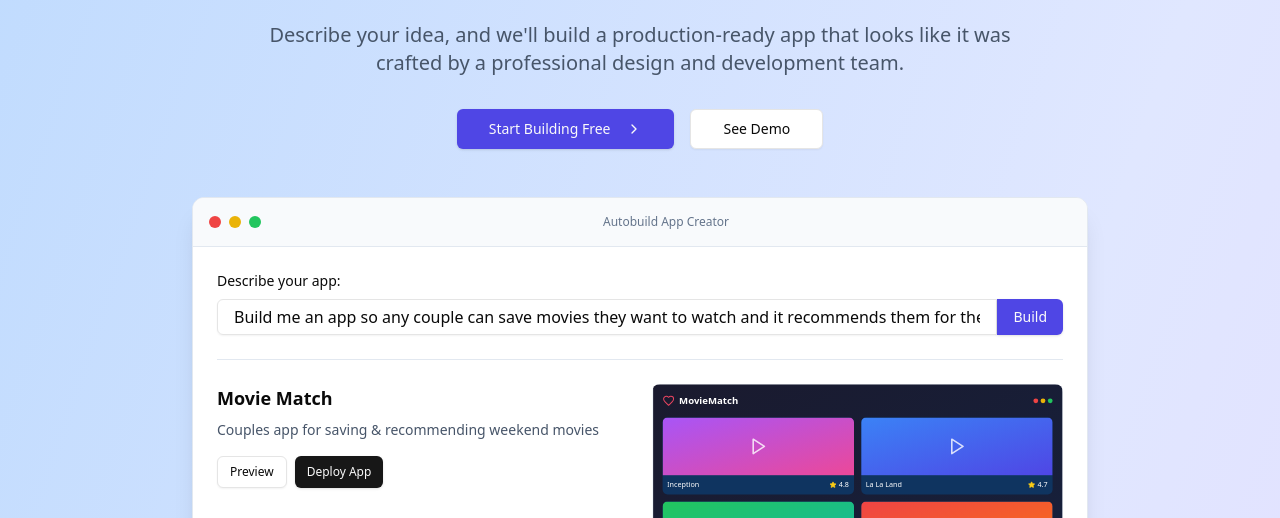
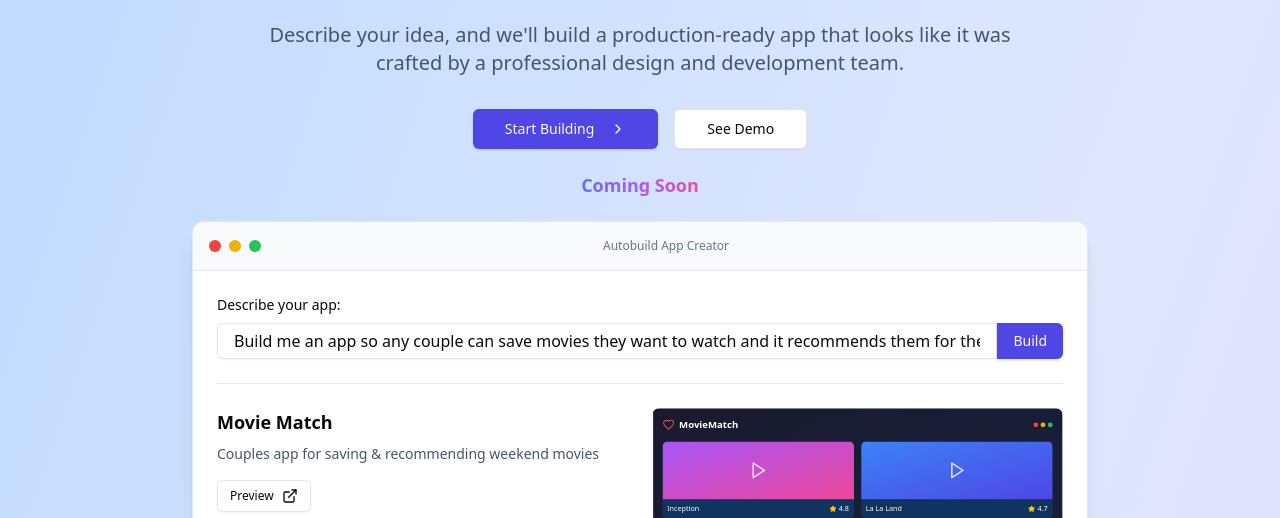
Before and after one commit to autobuilddev/autobuild-landing-page, a Gatsby site: page / in a window 1280 px wide. Shown: the part 266-784 px from the top of the page. Built offline with nearby package versions, Linux system fonts and the light colour scheme; Gatsby itself is replaced by a stand-in of ours.

Commit message:
Update landing page with coming soon indicator and minor UI tweaks

```diff
--- a/src/components/MovieMatchPreview.tsx
+++ b/src/components/MovieMatchPreview.tsx
@@ -102,7 +102,7 @@ const MovieMatchPreview = () => {
 
       {/* Recommendation section */}
       <div className="bg-[#0f3460] rounded-lg p-3 mt-auto">
-        <h4 className="text-[#e94560] font-medium text-sm mb-2">
+        <h4 className="text-secondary font-bold text-sm mb-2">
           Weekend Recommendation
         </h4>
         <div className="flex items-center">
--- a/src/pages/index.tsx
+++ b/src/pages/index.tsx
@@ -16,10 +16,13 @@ import {
   Laptop,
   Pencil,
   ArrowRight,
+  ExternalLinkIcon,
 } from 'lucide-react';
 import MovieMatchPreview from '@/components/MovieMatchPreview';
 import MealPlannerPreview from '@/components/MealPlannerPreview';
 import WorkoutBuddyPreview from '@/components/WorkoutBuddyPreview';
+
+const comingSoon = true;
 
 const LandingPage = () => {
   const [isScrolled, setIsScrolled] = useState(false);
@@ -128,6 +131,7 @@ const LandingPage = () => {
             initial={{ opacity: 0, y: 20 }}
             animate={{ opacity: 1, y: 0 }}
             transition={{ duration: 0.5 }}
+            className="flex flex-col items-center"
           >
             <div className="inline-block mb-4 px-4 py-2 bg-indigo-100 dark:bg-indigo-900/30 rounded-full">
               <p className="text-sm font-medium text-indigo-700 dark:text-indigo-300 flex items-center">
@@ -139,20 +143,29 @@ const LandingPage = () => {
               Your App Idea, <br className="md:hidden" />
               <span className="italic">Professionally</span> Built
             </h1>
-            <p className="text-lg md:text-xl text-slate-600 dark:text-slate-300 max-w-3xl mx-auto mb-8">
+            <p className="text-lg md:text-xl text-slate-600 dark:text-slate-300 max-w-3xl mx-auto mb-4">
               Describe your idea, and we'll build a production-ready app that
               looks like it was crafted by a professional design and development
               team.
             </p>
-            <div className="flex flex-col md:flex-row justify-center gap-4 mb-12">
+            <div className="flex flex-col md:flex-row justify-center gap-4 mb-4 mt-4">
               <Button size="lg" className="bg-indigo-600 hover:bg-indigo-700">
-                Start Building Free
+                Start Building
                 <ChevronRight className="h-4 w-4 ml-2" />
               </Button>
               <Button variant="outline" size="lg">
                 See Demo
               </Button>
             </div>
+            {comingSoon && (
+              <div className="relative mb-4 overflow-hidden">
+                <div className="flex items-center justify-center h-10">
+                  <div className="animate-pulse bg-gradient-to-r from-indigo-500 via-purple-500 to-pink-500 text-transparent bg-clip-text font-bold text-lg">
+                    Coming Soon
+                  </div>
+                </div>
+              </div>
+            )}
           </motion.div>
 
           {/* App Builder Demo */}
@@ -180,7 +193,8 @@ const LandingPage = () => {
                 <div className="flex">
                   <Input
                     value={promptText}
-                    onChange={(e) => setPromptText(e.target.value)}
+                    // onChange={(e) => setPromptText(e.target.value)}
+                    readOnly
                     className="w-full px-4 py-3 text-base rounded-r-none"
                     placeholder="Describe the app you want to build..."
                   />
@@ -201,9 +215,8 @@ const LandingPage = () => {
                     </p>
                     <div className="text-left">
                       <Button variant="outline" size="sm" className="mr-2">
-                        Preview
+                        Preview <ExternalLinkIcon className="w-4 h-4" />
                       </Button>
-                      <Button size="sm">Deploy App</Button>
                     </div>
                   </div>
                   <div className="md:w-1/2">
@@ -507,17 +520,13 @@ const LandingPage = () => {
           </p>
           <div className="flex flex-col sm:flex-row gap-4 justify-center">
             <Button size="lg" variant="default">
-              Start Building Free
+              Start Building
             </Button>
             <Button size="lg" variant="secondary">
               Schedule a Demo
             </Button>
           </div>
           <div className="mt-8 flex flex-col sm:flex-row justify-center items-center gap-4">
-            <div className="flex items-center">
-              <Check className="h-5 w-5 mr-2 text-indigo-300" />
-              <span className="text-indigo-100">No credit card required</span>
-            </div>
             <div className="flex items-center">
               <Check className="h-5 w-5 mr-2 text-indigo-300" />
               <span className="text-indigo-100">14-day free trial</span>
```
